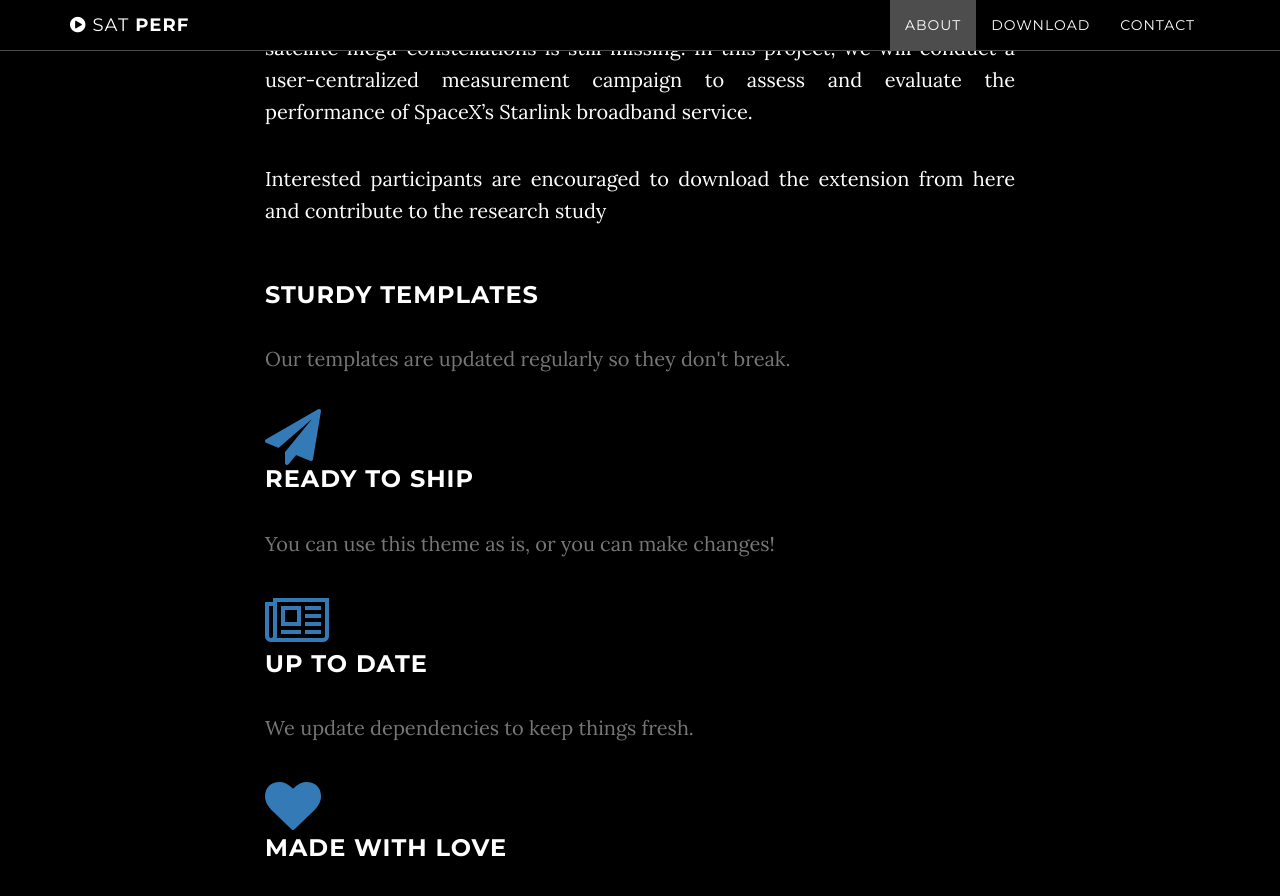
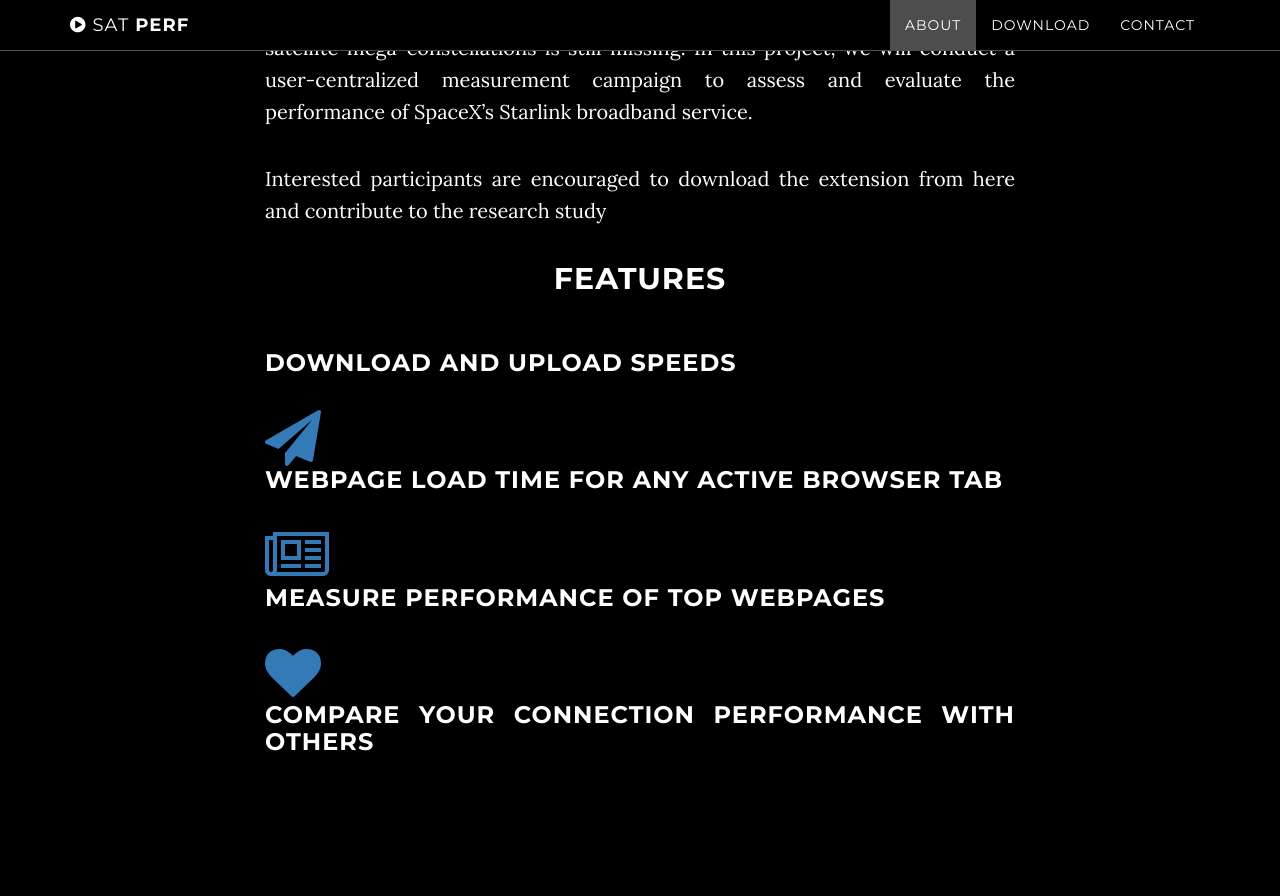
Before and after one commit to socsys/measurements, a Jekyll site: the page built from index.html, in a window 1280 px wide and 900 px high, scrolled down 1299 px. Shown: the top 896 px of the window. Built offline with Jekyll 4.4.1, drawn with Linux system fonts in a browser that asks for light colours; some of the changed text lies outside the part shown.

Commit message:
add features

```diff
--- a/_includes/about.html
+++ b/_includes/about.html
@@ -14,32 +14,29 @@
         </div>
 
         <div class="row">
+           <h2>Features</h2>
            <div class="col-lg-8 col-lg-offset-2 text-center">
                <div class="service-box">
                    <i class="fa fa-4x fa-diamond wow bounceIn text-primary"></i>
-                   <h3>Sturdy Templates</h3>
-                   <p class="text-muted">Our templates are updated regularly so they don't break.</p>
+                   <h3>Download and Upload Speeds</h3>
                </div>
            </div>
            <div class="col-lg-8 col-lg-offset-2 text-center">
                <div class="service-box">
                    <i class="fa fa-4x fa-paper-plane wow bounceIn text-primary" data-wow-delay=".1s"></i>
-                   <h3>Ready to Ship</h3>
-                   <p class="text-muted">You can use this theme as is, or you can make changes!</p>
+                   <h3>Webpage Load time for any active browser tab</h3>
                </div>
            </div>
            <div class="col-lg-8 col-lg-offset-2 text-center">
                <div class="service-box">
                    <i class="fa fa-4x fa-newspaper-o wow bounceIn text-primary" data-wow-delay=".2s"></i>
-                   <h3>Up to Date</h3>
-                   <p class="text-muted">We update dependencies to keep things fresh.</p>
+                   <h3>Measure performance of top webpages</h3>
                </div>
            </div>
            <div class="col-lg-8 col-lg-offset-2 text-center">
                <div class="service-box">
                    <i class="fa fa-4x fa-heart wow bounceIn text-primary" data-wow-delay=".3s"></i>
-                   <h3>Made with Love</h3>
-                   <p class="text-muted">You have to make your websites with love these days!</p>
+                   <h3>Compare your connection performance with others</h3>
                </div>
            </div>
        </div>
```
